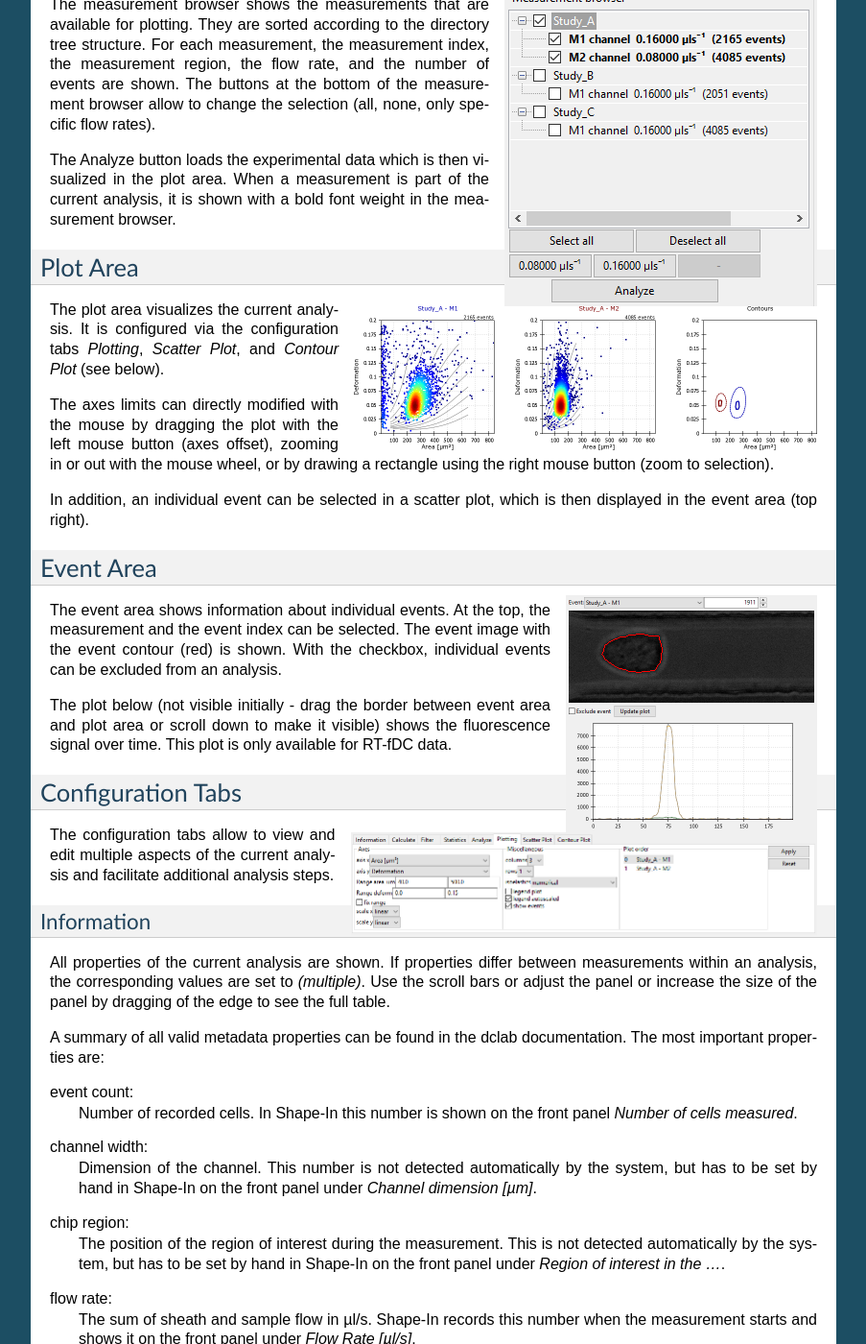
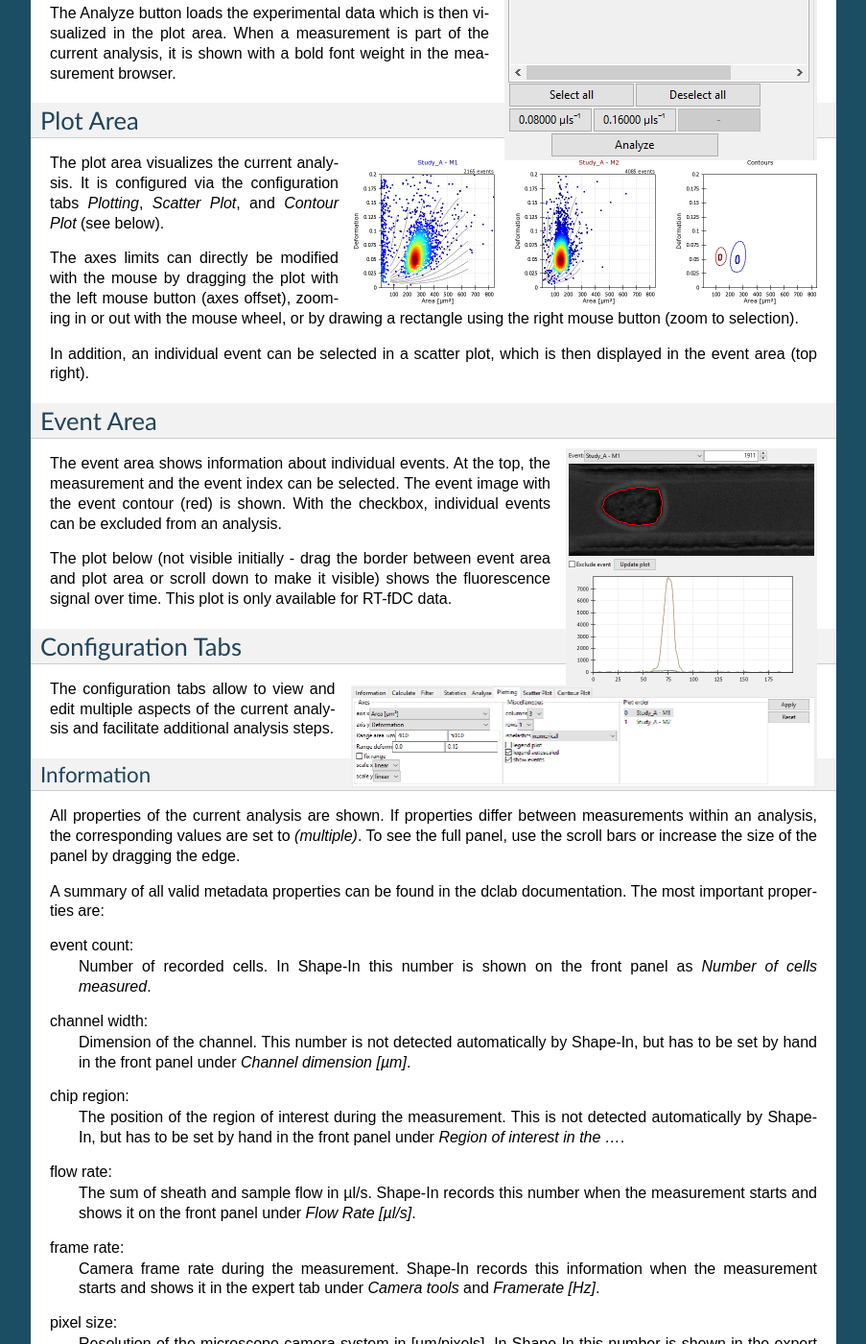
Before and after one commit to ZELLMECHANIK-DRESDEN/ShapeOut, a Sphinx documentation site: the page built from docs/sec_interface.rst, in a window 1280 px wide and 1400 px high, scrolled down 2476 px. Shown: the whole window at 96% size, without its empty margins (198-1101 px from the left). Built offline with Sphinx 7.4.7, drawn with Linux system fonts in a browser that asks for light colours; pages that are not in the unit, such as notebooks, are missing from menus; the version number could not be read and is left out; cross-references to code outside the pages are shown as plain code; some of the changed text lies outside the part shown.

Commit message:
docs: fix typos

```diff
--- a/docs/sec_interface.rst
+++ b/docs/sec_interface.rst
@@ -57,7 +57,7 @@
 
 **Export Data**
 
-All event data (\*.fcs)*:
+All event data (\*.fcs):
   Export datasets as flow cytometry standard files
   (scalar features only).
 
@@ -101,26 +101,18 @@
 
 **Preferences**
 
-Autosace session:
+Autosave session:
   Automatically save the current session every five
   seconds. When Shape-Out unexpectedly quits, the user is asked on start-up
   whether to load the autosaved session.
 
 Check for updates:
   Automatically check for a new release and notify
-  the user via the menu when a new release is available.
+  the user via the menu bar when a new release is available.
 
 Expert mode:
   Unlock experimental features.
   (see :ref:`expert mode <ui_expert>`).
-
-**Help**
-
-Software:
-  A list of software used in the current build or setup.
-
-About:
-  About Shape-Out.
 
 
 Measurement browser
@@ -152,7 +144,7 @@
 The plot area visualizes the current analysis. It is configured via the
 configuration tabs *Plotting*, *Scatter Plot*, and *Contour Plot* (see below).
 
-The axes limits can directly modified with the mouse by dragging the plot
+The axes limits can directly be modified with the mouse by dragging the plot
 with the left mouse button (axes offset), zooming in or out with the
 mouse wheel, or by drawing a rectangle using the right mouse button (zoom
 to selection).
@@ -192,8 +184,8 @@
 -----------
 All properties of the current analysis are shown. If properties differ
 between measurements within an analysis, the corresponding values are
-set to *(multiple)*. Use the scroll bars or adjust the panel or increase
-the size of the panel by dragging of the edge to see the full table.
+set to *(multiple)*. To see the full panel, use the scroll bars or
+increase the size of the panel by dragging the edge.
 
 A summary of all valid metadata properties can be found in the
 :ref:`dclab documentation <dclab:sec_experiment_meta>`. The most important
@@ -201,17 +193,17 @@
 
 event count:
   Number of recorded cells. In Shape-In this number is shown on the front
-  panel *Number of cells measured*.
+  panel as *Number of cells measured*.
 
 channel width:
   Dimension of the channel. This number is not detected automatically
-  by the system, but has to be set by hand in Shape-In on the front panel
+  by Shape-In, but has to be set by hand in the front panel
   under *Channel dimension [µm]*.
 
 chip region:
   The position of the region of interest during the measurement.
-  This is not detected automatically by the system, but has to be set
-  by hand in Shape-In on the front panel under *Region of interest in the …*.
+  This is not detected automatically by Shape-In, but has to be set
+  by hand in the front panel under *Region of interest in the …*.
 
 flow rate:
   The sum of sheath and sample flow in µl/s. Shape-In records this
@@ -229,7 +221,7 @@
 
 run index:
   The number of the measurement within the opened project. In Shape-In
-  this number is shown on the front panel under *current/next #*
+  this number is shown on the front panel under *current/next #*.
 
 
 Calculate
```
Also changed, not shown: other parts of docs/sec_interface.rst (+2 -2 lines).
